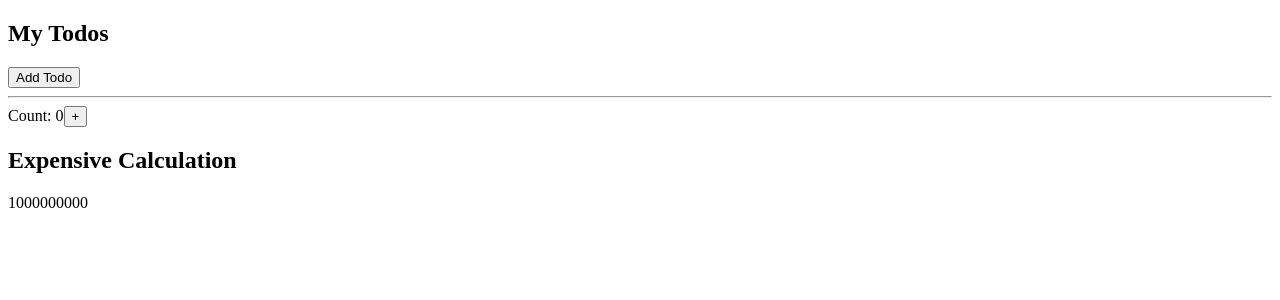
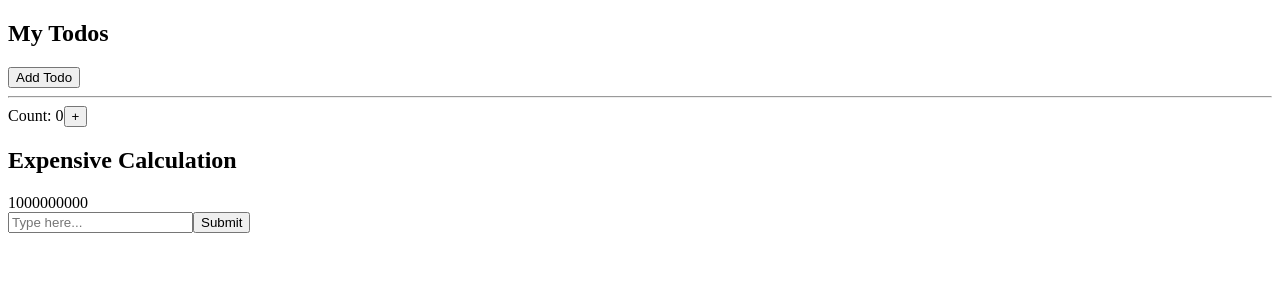
Before and after one commit to acciojob/react-memo-imranshaikh9930, a React app: page / in a window 1280 px wide. Shown: the top 300 px of the page. Built offline with nearby package versions, Linux system fonts and the light colour scheme.

Commit message:
code updated

```diff
--- a/src/components/App.js
+++ b/src/components/App.js
@@ -1,4 +1,4 @@
-import React,{useState,useMemo} from "react";
+import React, { useState, useMemo } from "react";
 
 const expensiveCalculation = (num) => {
   console.log("Calculating...");
@@ -7,21 +7,32 @@ const expensiveCalculation = (num) => {
   }
   return num;
 };
-function App(){
+
+function App() {
   const [count, setCount] = useState(0);
   const [todos, setTodos] = useState([]);
+  const [memoInput, setMemoInput] = useState("");
+
   const calculation = useMemo(() => expensiveCalculation(count), [count]);
 
   const increment = () => {
     setCount((c) => c + 1);
   };
+
   const addTodo = () => {
     setTodos((t) => [...t, "New Todo"]);
   };
 
+  const addItem = () => {
+    if (memoInput.length > 5) {
+      setTodos((t) => [...t, memoInput]);
+      setMemoInput("");
+    } else {
+      alert("Please enter a text with more than 5 characters.");
+    }
+  };
 
   return (
-
     <div>
       <div>
         <h2>My Todos</h2>
@@ -37,8 +48,17 @@ function App(){
         <h2>Expensive Calculation</h2>
         {calculation}
       </div>
+      <div>
+        <input
+          type="text"
+          value={memoInput}
+          onChange={(e) => setMemoInput(e.target.value)}
+          placeholder="Type here..."
+        />
+        <button onClick={addItem}>Submit</button>
       </div>
-    )
+    </div>
+  );
 }
 
 export default App;
```
Lines whose indentation alone changed are shown as unchanged.
